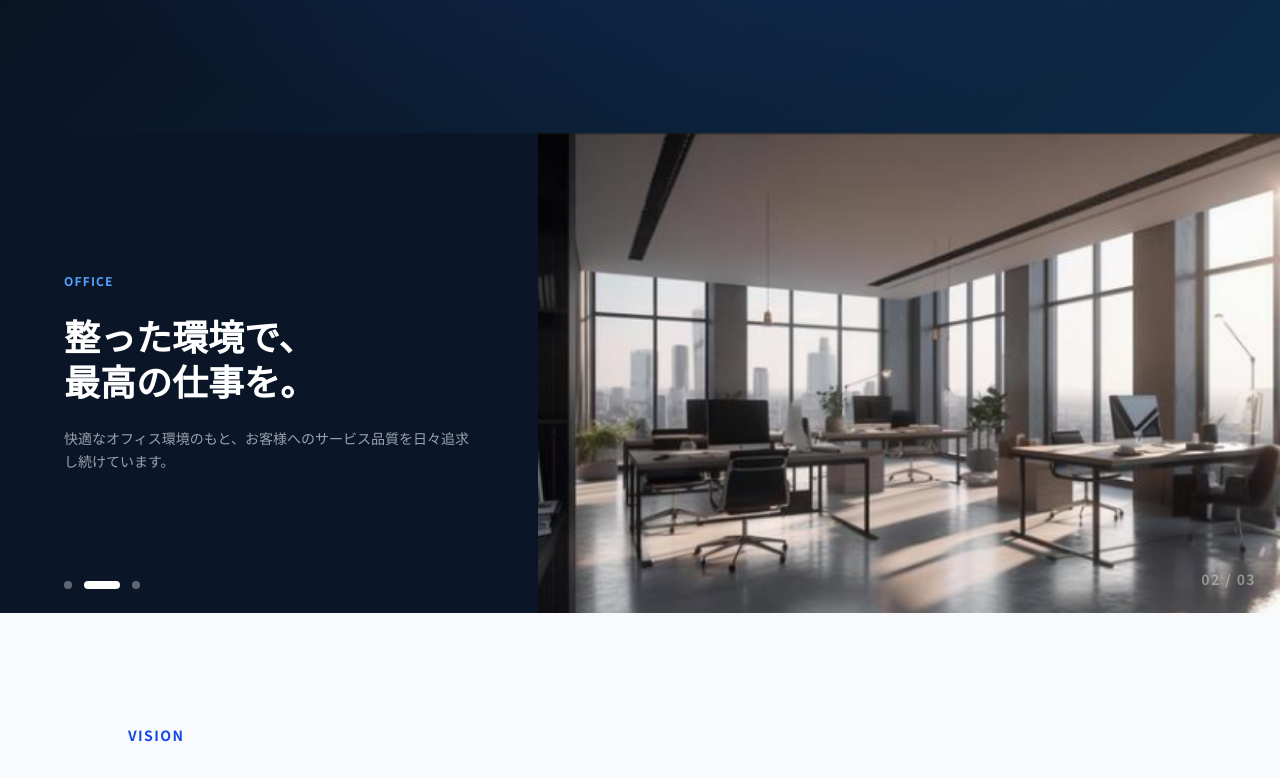
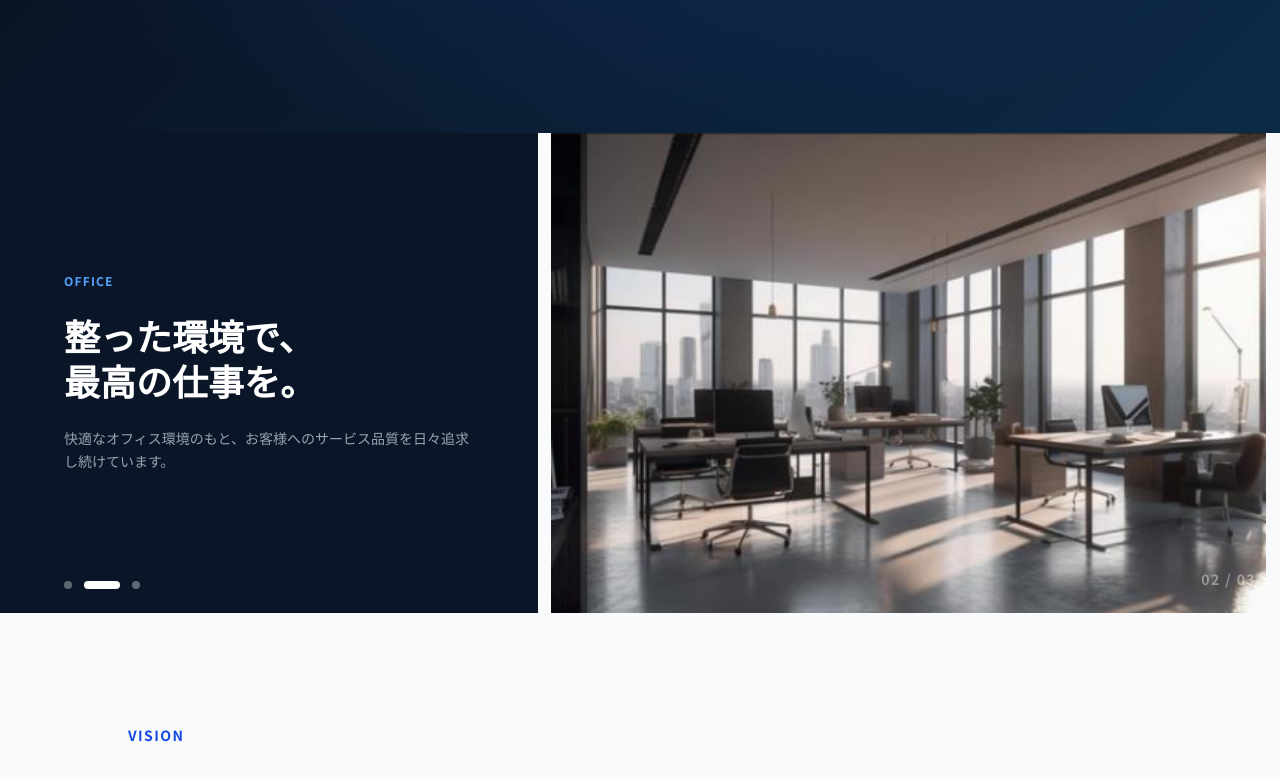
Before and after one commit to hongzhongyuuji99-gif/exia-corp, a Next.js app: page / in a window 1280 px wide. Shown: the part 740-1517 px from the top of the page. Built offline with nearby package versions, Linux system fonts and the light colour scheme.

Commit message:
Use object-contain on slider to prevent cropping on any screen

```diff
--- a/app/components/ImageSlider.tsx
+++ b/app/components/ImageSlider.tsx
@@ -72,9 +72,9 @@ export function ImageSlider() {
               </h2>
               <p className="text-gray-400 text-sm leading-relaxed">{slide.body}</p>
             </div>
-            <div className="flex-1 relative overflow-hidden">
+            <div className="flex-1 relative overflow-hidden bg-gray-50 flex items-center justify-center">
               {/* eslint-disable-next-line @next/next/no-img-element */}
-              <img src={slide.src} alt={slide.label} className="w-full h-full object-cover object-top" />
+              <img src={slide.src} alt={slide.label} className="w-full h-full object-contain" />
             </div>
           </div>
         </div>
```
